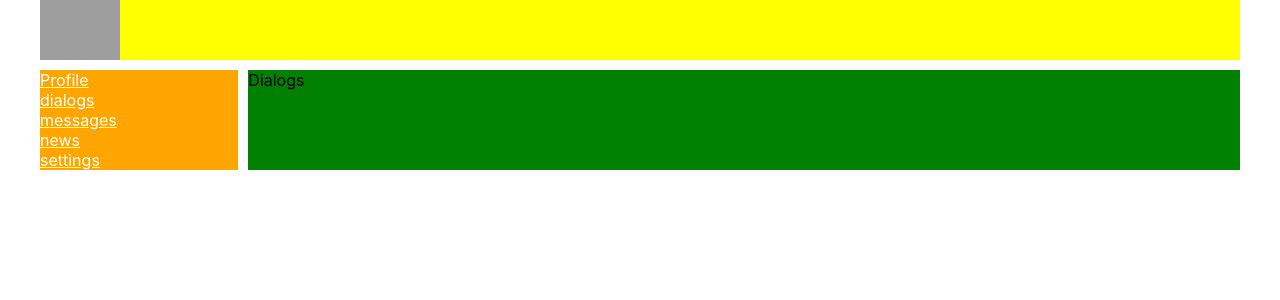
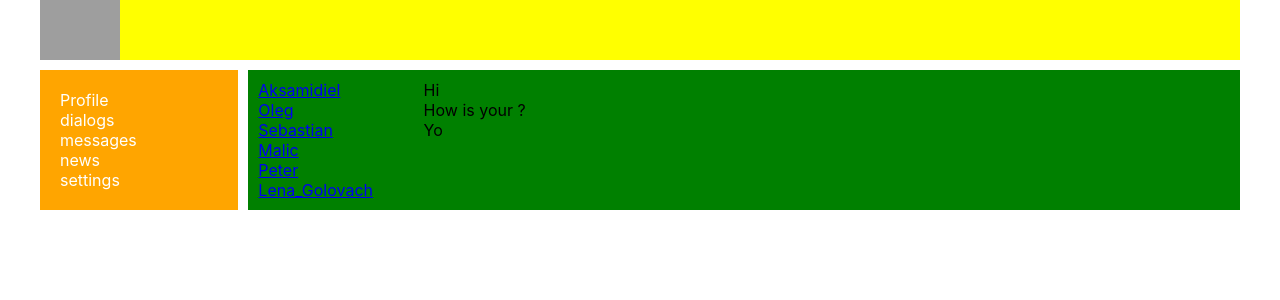
Before and after one commit to aksamidiel/react_app, a React (Create React App) app: page /dialogs in a window 1280 px wide. Shown: the top 300 px of the page. Built offline with nearby package versions, Linux system fonts and the light colour scheme; grey boxes are pictures that could not be loaded.

Commit message:
refactor components

```diff
--- a/src/App.js
+++ b/src/App.js
@@ -4,7 +4,6 @@ import React, { Component } from 'react';
 import Header from './components/Header/Header';
 import Nav from './components/NavBar/Nav';
 import Profile from './components/Profile/Profile';
-import Dialogs from './components/Dialogs/Dialogs';
 import Messages from './components/Messages/Messages';
 import News from './components/News/News';
 import Settings from './components/Settings/Settings';
@@ -21,8 +20,7 @@ const App = (props) => {
         <div class='app-wrapper-content'>
           <Routes>
             <Route path='/profile' element={<Profile/>}/>
-            <Route path='/dialogs' element={<Dialogs/>}/>
-            <Route path='/messages' element={<Messages/>}/>
+            <Route path='/dialogs' element={<Messages/>}/>
             <Route path='/news' element={<News/>}/>
             <Route path='/settings' element={<Settings/>}/>
           </Routes>
--- a/src/components/Messages/Messages.jsx
+++ b/src/components/Messages/Messages.jsx
@@ -1,10 +1,36 @@
 import React from 'react';
+import { NavLink } from 'react-router-dom';
 import classes from './Messages.module.css';
+
+
+const DialogItem =(props) => {
+    let path = "/dialogs/" + props.id;
+    return <div className={classes.dialog +" "+classes.active}>
+        <NavLink to={path}>{props.name}</NavLink>
+    </div>
+}
+
+const Message = (props)=>{
+    return (
+    <div className = {classes.dialog}>{props.message}</div>)
+}
 
 const Messages = (props)=>{
     return(
-        <div>
-            Messages
+        <div className = {classes.dialogs}>
+            <div className = {classes.dialogItems}>
+               <DialogItem name="Aksamidiel" id="1" />
+               <DialogItem name="Oleg" id="2" />
+               <DialogItem name="Sebastian" id="3" />
+               <DialogItem name="Malic" id="4" />
+               <DialogItem name="Peter" id="5" />
+               <DialogItem name="Lena_Golovach" id="6" />
+            </div>
+            <div className={classes.messages}>
+                <Message message="Hi" />
+                <Message message="How is your ?" />
+                <Message message="Yo" />
+            </div>
         </div>
     )
 }
--- a/src/components/Messages/Messages.module.css
+++ b/src/components/Messages/Messages.module.css
@@ -0,0 +1,22 @@
+.dialogs {
+    display:grid;
+    grid-template-columns: 2fr 10fr;
+}
+
+.dialogItems {
+    padding: 10px;
+
+}
+
+.dialogItems .active {
+    color: red;
+}
+
+.messages {
+    padding: 10px;
+
+}
+
+.message {
+
+}
--- a/src/components/NavBar/Nav.jsx
+++ b/src/components/NavBar/Nav.jsx
@@ -6,10 +6,10 @@ import classes from './NavBar.module.css';
 const Nav =() =>{
     return <nav className={classes.nav}>
     <div className={classes.item}>
-      <NavLink to="/profile">Profile</NavLink>
+      <NavLink to="/profile" activeclassname = {classes.activeLink}>Profile</NavLink>
     </div>
     <div className={`${classes.item} ${classes.active}`}>
-      <NavLink to="/dialogs">dialogs</NavLink>
+      <NavLink to="/dialogs" activeclassname = {classes.activeLink}>dialogs</NavLink>
     </div>
     <div className={`${classes.item} ${classes.active}`}>
       <NavLink to="/messages">messages</NavLink>
--- a/src/components/NavBar/NavBar.module.css
+++ b/src/components/NavBar/NavBar.module.css
@@ -1,12 +1,14 @@
-.nav{
+.nav {
     grid-area: nav;
     background-color: orange;
+    padding: 20px;
   }
 
-.item a{
+.item a {
     color:white;
+    text-decoration:none;
   }
 
-.item a.active{
+.item a.activeLink {
     color:gold;
 }
```
Also changed, not shown: test.js (line endings or trailing spaces).
